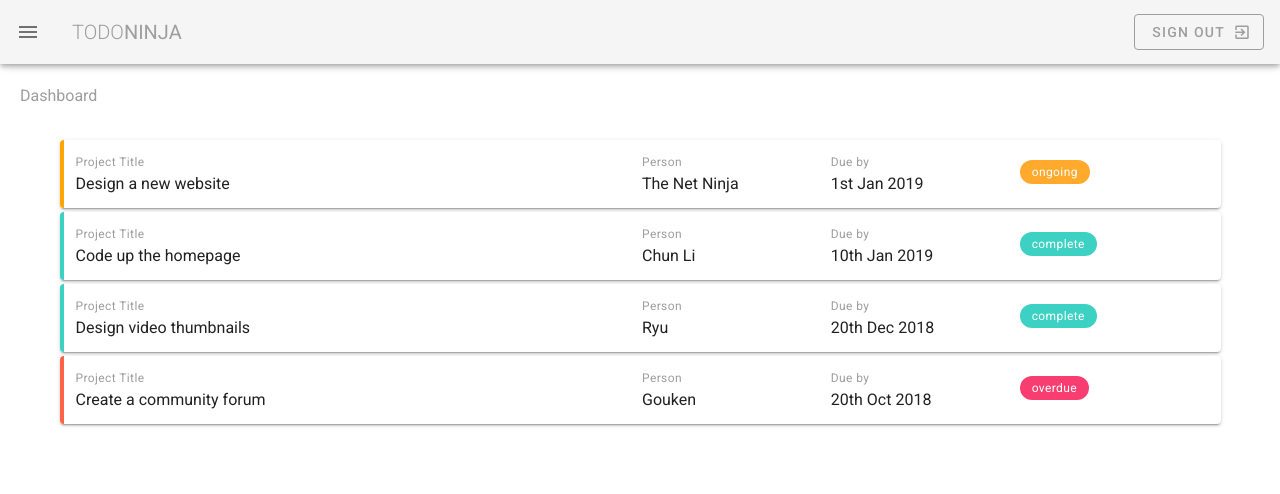
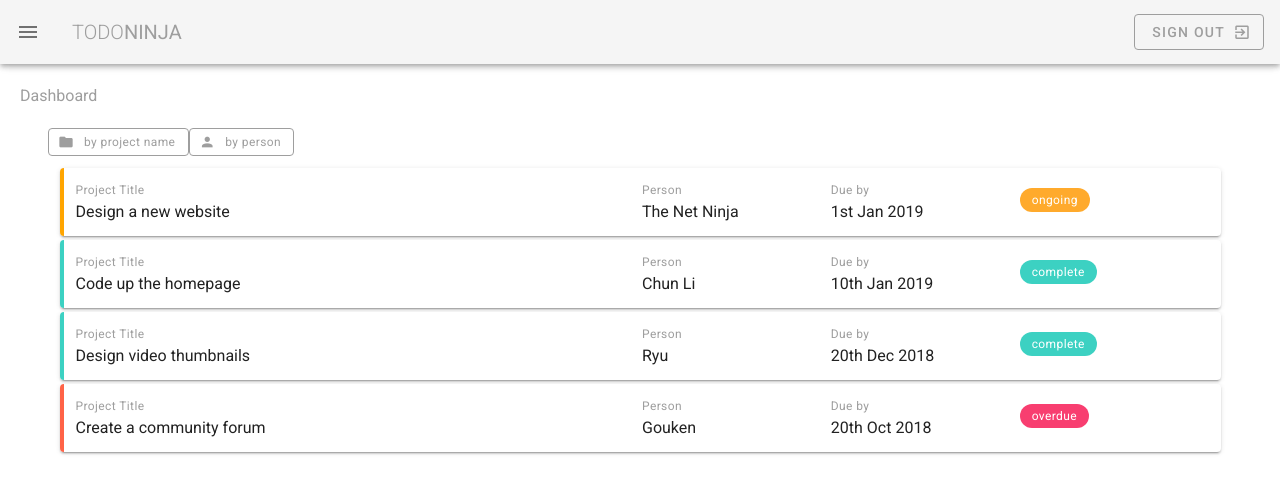
Before and after one commit to vinh-khang/vue-project-training, a Vue app: page / in a window 1280 px wide. Shown: the top 494 px of the page. Built offline with nearby package versions, Linux system fonts and the light colour scheme.

Commit message:
sort project code update

```diff
--- a/src/views/DashboardView.vue
+++ b/src/views/DashboardView.vue
@@ -2,6 +2,16 @@
   <div class="home">
     <div class="subheading grey--text ma-5">Dashboard</div>
     <v-container class="my-5">
+       <v-layout row class="mb-3">
+        <v-btn small outlined color="grey" @click="sortBy('title')" class="btn-folder">
+          <v-icon left small >mdi-folder</v-icon>
+          <span class="caption text-lowercase">By project name</span>
+        </v-btn>
+        <v-btn small outlined color="grey" @click="sortBy('person')" class="btn-folder">
+          <v-icon left small >mdi-account</v-icon>
+          <span class="caption text-lowercase">By person</span>
+        </v-btn>
+      </v-layout>
       <v-card class="white pa-3 mb-1" v-for="project in projects" :key="project.title">
         <v-layout row wrap :class="`pa-3 project ${project.status}`">
           <v-flex xs12 md6>
@@ -40,6 +50,12 @@
         ]
       }
     }
+    ,
+    methods: {
+      sortBy(prop){
+        this.projects.sort((a,b) => a[prop] < b[prop] ? -1: 1)
+      }
+    }
   }
 </script>
 <style>
@@ -62,4 +78,10 @@
 .v-chip.overdue{
   background: #f83e70 !important;
 }
+.v-chip.overdue{
+  background: #f83e70 !important;
+}
+.btn-folder {
+  border: none;
+}
 </style>
```
